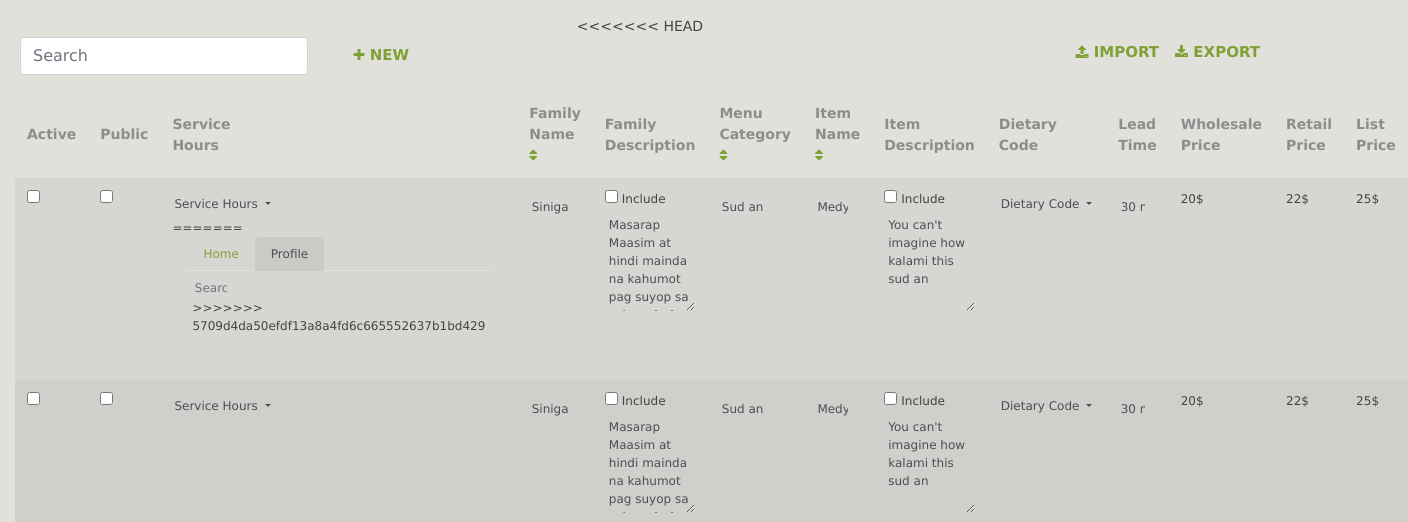
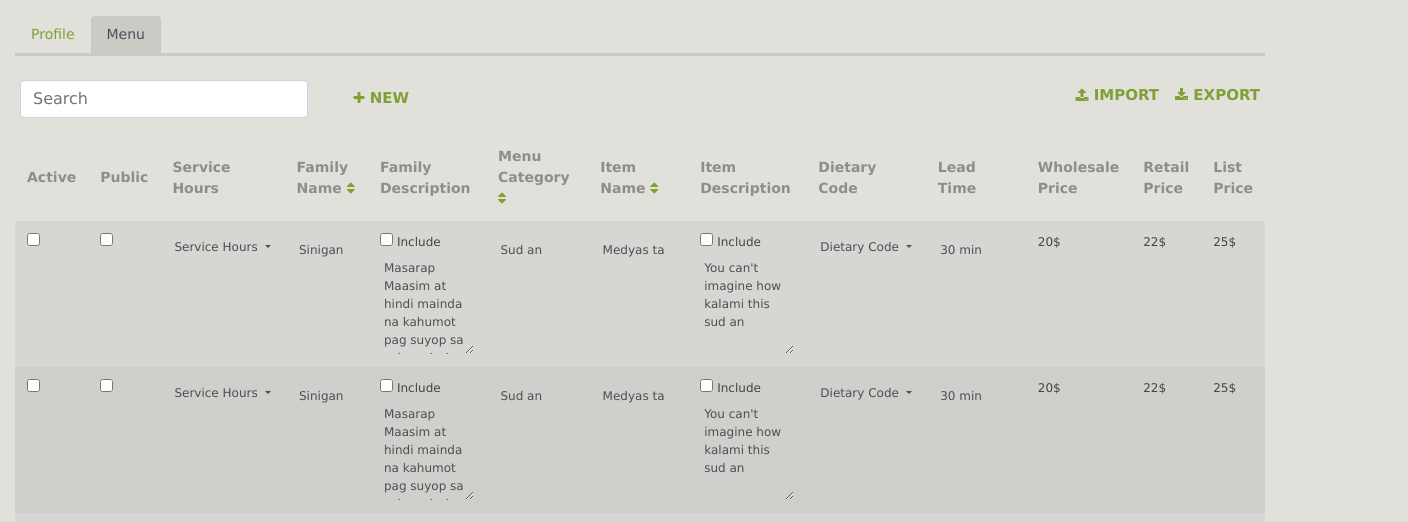
Before and after one commit to ArthurBaduyen/portlandPedalPower, a website: page PPP/application/index_menu.html in a window 1280 px wide. Shown: the part 199-721 px from the top of the page, 1408 px wide, since content can reach past the window. Drawn offline with nearby package versions, Linux system fonts and the light colour scheme; files whose address does not match are found by name.

Commit message:
nav fixed

```diff
--- a/PPP/application/index_menu.html
+++ b/PPP/application/index_menu.html
@@ -65,10 +65,17 @@
 	</div>
 	<!-- STARTS THE FUTURE HERE -->
 	<div class=" chromedia">
-<<<<<<< HEAD
+
 	<!-- START VENDOR MENU -->
 		<div class="container-fluid text-left">
-			<form>
+
+			<nav class="">
+				  <div class="nav nav-tabs" id="nav-tab" role="tablist">
+					<a class="nav-item nav-link" href="/index.html">Profile</a>
+					<a class="nav-item nav-link active">Menu</a>
+				</div>
+			</nav>
+			<form  class="needs-validation pt-4" novalidate>
 				<div class="row mb-3">
 					<div class="col-md-3 col">
 						<div class="ppp-search">
@@ -128,24 +135,6 @@
 												</li>
 											</ul>
 										</div>
-=======
-		<!-- <div class="row">  -->
-			<!-- <div class="col-md-12 col"> -->
-				<!-- START VENDOR MENU -->
-					<div class="container-fluid text-left">
-						<nav class="">
-							  <div class="nav nav-tabs" id="nav-tab" role="tablist">
-								<a class="nav-item nav-link " href="./index.html">Home</a>
-								<a class="nav-item nav-link active">Profile</a>
-							</div>
-						</nav>
-
-						<form class="needs-validation pt-4" novalidate>
-							<div class="row mb-3">
-								<div class="col-md-3 col">
-									<div class="ppp-search">
-										<input class="form-control mr-sm-2" type="search" placeholder="Search" aria-label="Search">
->>>>>>> 5709d4da50efdf13a8a4fd6c665552637b1bd429
 									</div>
 								</div>
 							</td>
```
Also changed, not shown: PPP/application/index.html (+2 -2 lines).
